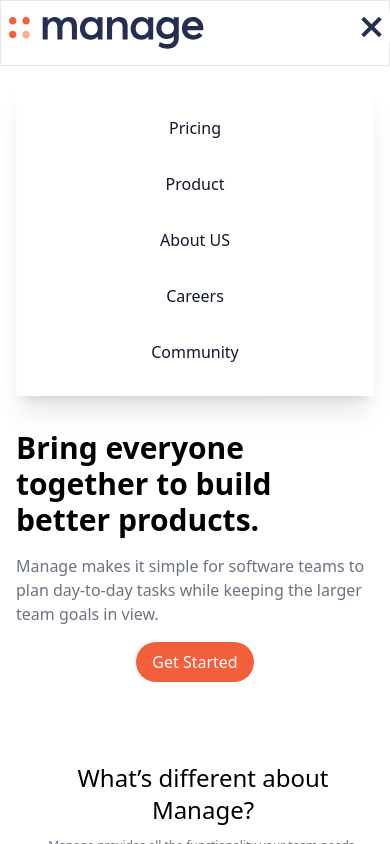
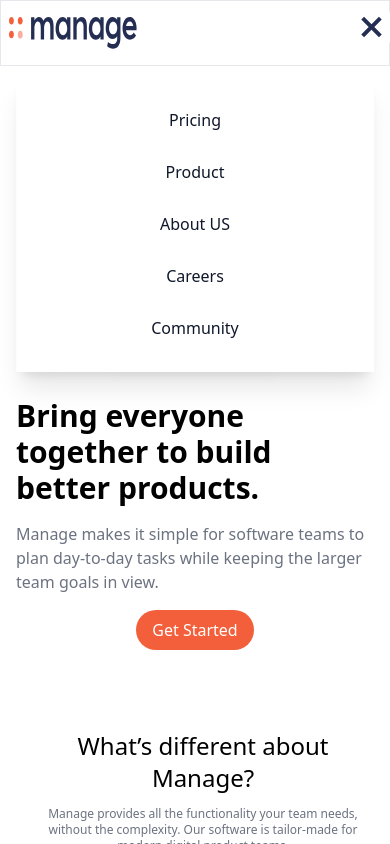
Before and after one commit to tsxepo-web/manage-landing-page, an Angular app: page / in a window 390 px wide. Both pictures are taken after a click on the button 369 px from the left and 25 px from the top of the page. Shown: the top 844 px of the page. Built offline with nearby package versions, Linux system fonts and the light colour scheme.

Commit message:
Updated hero section

```diff
--- a/src/app/Components/header/header.component.html
+++ b/src/app/Components/header/header.component.html
@@ -1,8 +1,8 @@
-<header class="mb-4 sm:mb-20">
+<header class="mb-0 sm:mb-20">
   <div class="container mx-auto px-2 py-4 sm:px-6 sm:py-6 lg:px-0 border">
     <div class="flex text-white items-center sm:items-stretch sm:justify-start">
       <div class="flex flex-shrink-0 items-start">
-        <img class="h-8 w-full" src="../../../assets/images/logo.svg" alt="" />
+        <img class="h-8 w-32" src="../../../assets/images/logo.svg" alt="" />
       </div>
 
       <div class="hidden sm:ml-6 flex-grow sm:block">
@@ -59,11 +59,11 @@
   </div>
 
   <div
-    class="bg-white shadow-xl w-11/12 py-8 absolute top-60 left-1/2 transform -translate-x-1/2 -translate-y-1/2 hidden sm:hidden"
+    class="bg-white shadow-xl w-11/12 py-8 absolute top-56 left-1/2 transform -translate-x-1/2 -translate-y-1/2 hidden sm:hidden"
     [class.nav--visible]="isMenuVisible"
     id="mobile-menu"
   >
-    <div class="space-y-8 text-center">
+    <div class="space-y-7 text-center">
       <a
         href="#"
         class="text-slate-900 block text-base font-medium hover:text-slate-300"
--- a/src/app/Components/hero-section/hero-section.component.html
+++ b/src/app/Components/hero-section/hero-section.component.html
@@ -18,7 +18,7 @@
         >
       </div>
     </div>
-    <div class="w-full mb-6">
+    <div class="w-full mb-2">
       <img src="../../../assets/images/illustration-intro.svg" alt="" />
     </div>
   </div>
```
